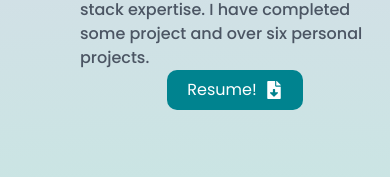
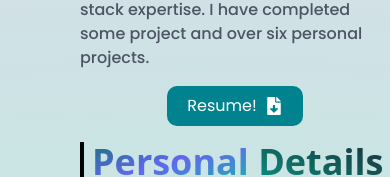
Before and after one commit to Mdshakhawatsa/portfolio, a React (Vite) app: page / in a window 390 px wide. Shown: the part 629-806 px from the top of the page. Built offline with nearby package versions, Linux system fonts and the light colour scheme.

Commit message:
responsive issue solved

```diff
--- a/src/components/ABOUT/About.jsx
+++ b/src/components/ABOUT/About.jsx
@@ -17,7 +17,7 @@ const About = () => {
 
         <div id='about' className=''>
 
-            <div className='flex mt-4'>
+            <div className='flex lg:mt-4'>
                 <div data-aos="fade-right" className='w-1  bg-black'></div>
                 <h2 data-aos="fade-left" className="text-center  text-4xl font-sans font-bold">
                     <span className="text-transparent bg-gradient-to-br bg-clip-text from-teal-700 via-indigo-500 to-teal-500 dark:from-teal-200 dark:via-indigo-300 dark:to-sky-500 ml-2">
--- a/src/components/BANNER/Banner.jsx
+++ b/src/components/BANNER/Banner.jsx
@@ -7,7 +7,7 @@ import Contact from "../CONTACT/Contact";
 import "../BANNER/style.css"
 const Banner = () => (
     <div>
-        <div id="banner" className="lg:flex justify-around items-center h-screen ">
+        <div id="banner" className="lg:flex justify-around items-center lg:h-screen ">
             {/* left side  text*/}
             <div className="justify-center  items-center">
                 <img className=" rounded-lg w-80 hover:scale-105 transition-transform duration-500 ml-3" src="https://i.ibb.co.com/bPXn2hv/shakhawat-Photoroom.jpg" alt="" />
@@ -47,7 +47,7 @@ const Banner = () => (
                 <p className="font-poppins font-medium text-gray-600 lg:w-[430px] mt-6">I’m a Front-End Developer with MERN stack expertise. I have completed some project and over six personal projects.</p>
 
 
-                <div className=" text-center justify-center flex transition-transform duration-300   hover:scale-125 ">
+                <div className=" mt-4 mb-4 text-center justify-center flex transition-transform duration-300   hover:scale-125 ">
                     <button class="flex gap-2 items-center style px-5 py-2  text-white cursor-pointer">Resume! <FaFileDownload className="animate-floating text-white text-lg " /></button>
                     {/* <FaFileDownload className="animate-floating text-white text-lg mr-10" /> */}
                 </div>
```
